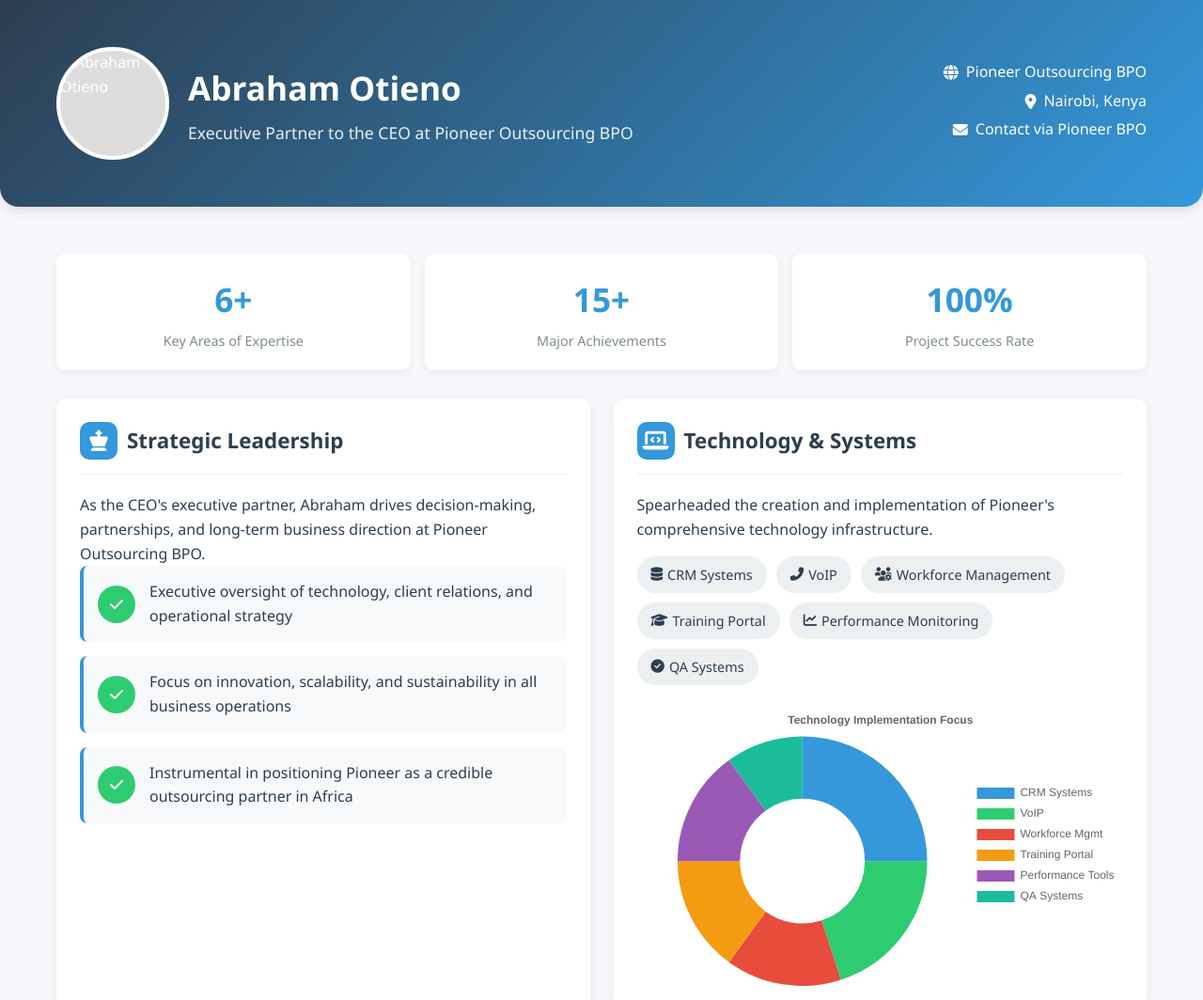
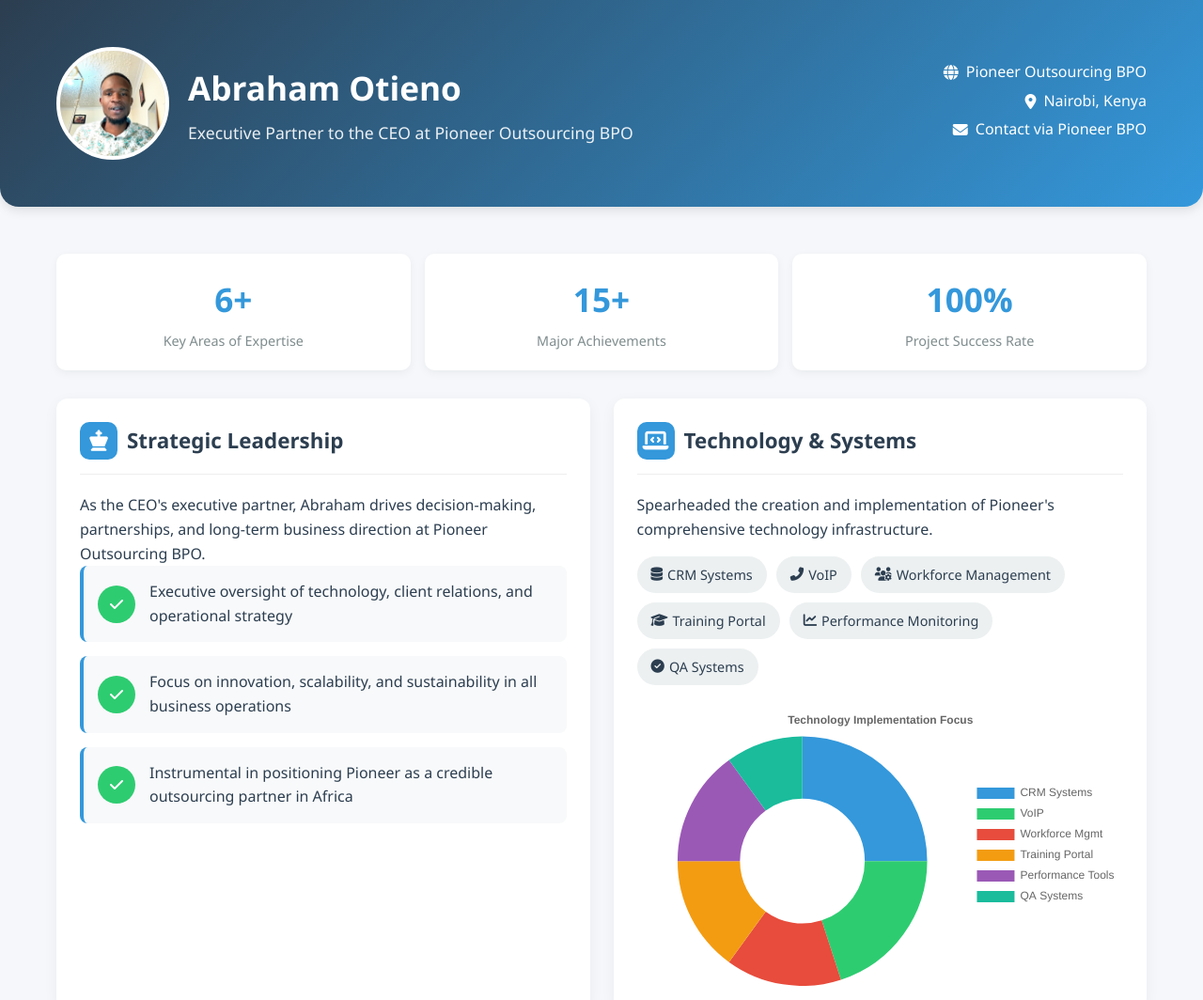
Before and after one commit to Otieno-Abraham/Pioneer-Dashboard, a plain HTML site: page dashboard.html in a window 1280 px wide. Shown: the top 1064 px of the page at 94% size. Drawn offline with nearby package versions, Linux system fonts and the light colour scheme.

Commit message:
Update dashboard.html

```diff
--- a/dashboard.html
+++ b/dashboard.html
@@ -308,7 +308,7 @@
             <div class="header-content">
                 <div class="profile">
                     <div class="profile-img">
-                        <img src="Abu.png" alt="Abraham Otieno">
+                        <img src="Abu.jpg" alt="Abraham Otieno">
                     </div>
                     <div class="profile-info">
                         <h1>Abraham Otieno</h1>
```
